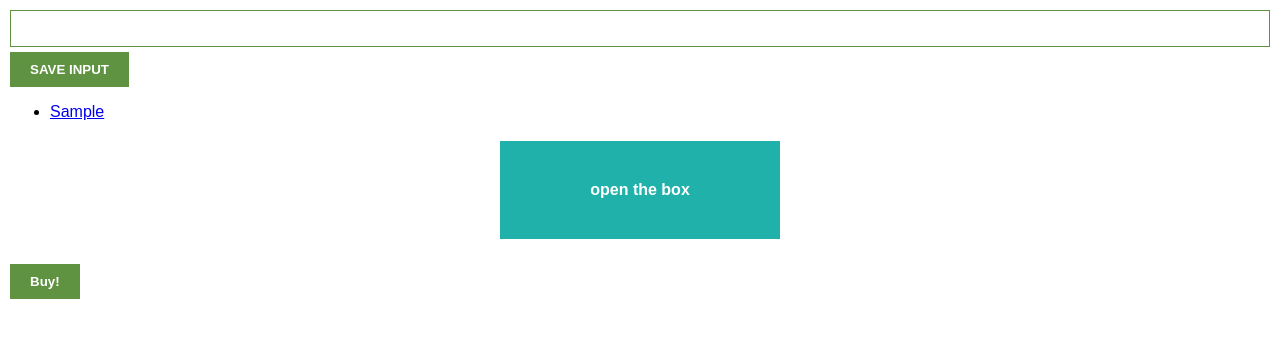
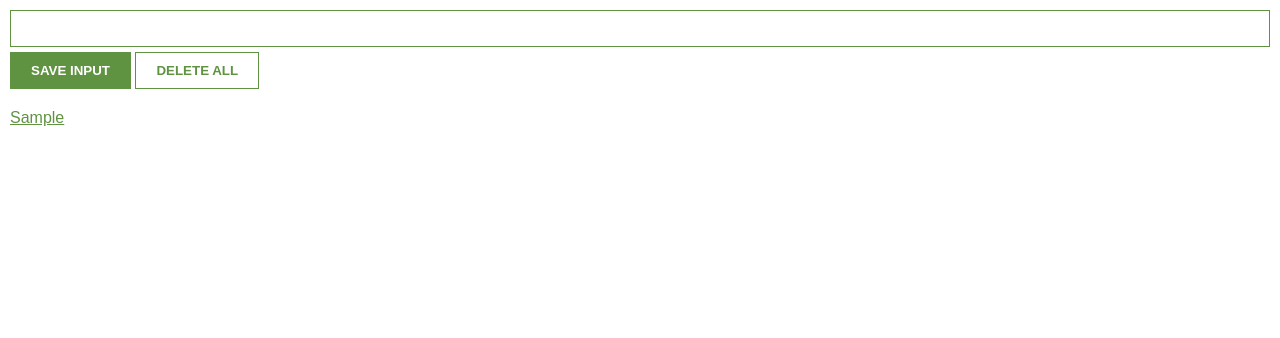
Before and after one commit to duongyen24/Javascript-synstax, a browser extension: page chromeextension/index.html in a window 1280 px wide. Both pictures are taken after typing "Sample" into the empty fields and a click on the button "SAVE INPUT". Drawn offline with Linux system fonts and the light colour scheme.

Commit message:
almost done

```diff
--- a/chromeextension/index.css
+++ b/chromeextension/index.css
@@ -2,6 +2,7 @@ body{
 	margin: 0;
 	padding: 10px;
 	font-family: Arial, Helvetica, sans-serif;
+	min-width: 400px;
 
 
 }
@@ -13,13 +14,21 @@ input{
 	border: 1px solid #5f9341;
 }
 
-button{
+button {
 	background: #5f9341;
 	font-weight: bold;
 	color: white;
 	margin-top: 5px;
 	padding: 10px 20px; /* y axis and x axis */
-	border: none;
+	border: 1px solid #5f9341;
+
+}
+
+#delete-btn{
+	background:white;
+
+	color: #5f9341;
+
 
 }
 
@@ -33,3 +42,20 @@ button{
 	color: white;
 	font-weight: bold;
 }
+
+ul{
+	margin-top: 20px;
+	list-style: none;
+	padding-left: 0;
+}
+
+li{
+	margin-top: 5px;
+
+
+}
+/* only target a in list */
+li a{
+	color:#5f9341;
+
+}
--- a/chromeextension/index.html
+++ b/chromeextension/index.html
@@ -10,19 +10,20 @@
 <body>
 	<input type="text" id="input-el">
 	<button id="input-btn"> SAVE INPUT </button>
+	<button id="delete-btn"> DELETE ALL</button>
 	<ul id="unorder-list">
 
 	</ul>
 
 
 
-	<div id="box"> open the box </div>
+	<!--<div id="box"> open the box </div>-->
 
-	<div id="container">
+	<!--<div id="container">
 
-	</div>
+	</div>-->
 
-	<script src="../test.js"> </script>
+	<!--<script src="../test.js"> </script>-->
 	<script src="index.js"> </script>
 </body>
 </html>
--- a/chromeextension/index.js
+++ b/chromeextension/index.js
@@ -3,30 +3,51 @@
 //	console.log("i want to open it");
 //})
 
+/* localStorage can only store strings.
+let myLeads = `[www.youtube.com]`;
+
+1. turn string to array
+myLeads = JSON.parse(myLeads);
+
+ 2. push new value to array
+myLeads.push("abc");
+
+ 3. turn array to string again
+myLeads = JSON.stringify(myLeads);
+console.log(myLeads);
+*/
+
+//console.log(leadFromlocalstoreage);
 
 let inputbtn = document.getElementById("input-btn");
-let myLeads = [];
 let inputEl = document.getElementById("input-el");
 const ulEl = document.getElementById("unorder-list");
 
+let myLeads = [];
+const leadFromlocalstoreage = JSON.parse(localStorage.getItem("myLeads"));
 
-inputbtn.addEventListener("click", function(){
+//check if true or not
+if( leadFromlocalstoreage){
+	myLeads = leadFromlocalstoreage;
+	renderLoad();
+}
+
+inputbtn.addEventListener("click", function () {
   myLeads.push(inputEl.value);
   //console.log(myLeads);
   clear();
+
+  //local storage
+  localStorage.setItem("myLeads", JSON.stringify(myLeads)); //(key , value)
+  console.log(localStorage.getItem("myLeads"));
+  //localStorage.clear();
   renderLoad();
+});
 
-
-
-})
-
-function renderLoad(){
-
+function renderLoad() {
   let listItems = " ";
 
-	for(let i =0; i <myLeads.length;i++){
-
-	listItems += "<li>"+ "<a href='myLeads[i]'>" +myLeads[i]+ "</a></li>" ;
+  for (let i = 0; i < myLeads.length; i++) {
     /* another way of innerHTML
 	create element
 	const li = document.createElement("li");
@@ -34,14 +55,22 @@ function renderLoad(){
 	ulEl.append(li);
 	*/
 
+    //open link in new tab
+    //listItems += "<li>"+ "<a target='_blank' href=' "+myLeads[i]+" '>" +myLeads[i]+ "</a></li>" ;
+
+    //modify the open link in new tab with template strings
+    listItems += `
+		<li>
+			<a target='_blank' href=' ${myLeads[i]}'>
+			${myLeads[i]}
+			</a>
+		</li>`;
   }
   ulEl.innerHTML = listItems;
-
-
 }
 
-function clear(){
-	if ( inputEl.value !== ""){
+function clear() {
+  if (inputEl.value !== "") {
     inputEl.value = "";
   }
 }
--- a/test.js
+++ b/test.js
@@ -13,3 +13,11 @@ container.innerHTML = "<button onclick='buy()'>"+"Buy!" + "</button>";
 function buy(){
 	container.innerHTML += "<p> thank you for buying </p>";
 }
+
+const recipient = "James";
+const name1 = "Yen";
+const email = `
+hey ${recipient}
+how is it going?
+cheers ${name1}`;
+console.log(email);
```
Also changed, not shown: chromeextension/manifest.json (added), 1 other file. Lines whose indentation alone changed are shown as unchanged.
